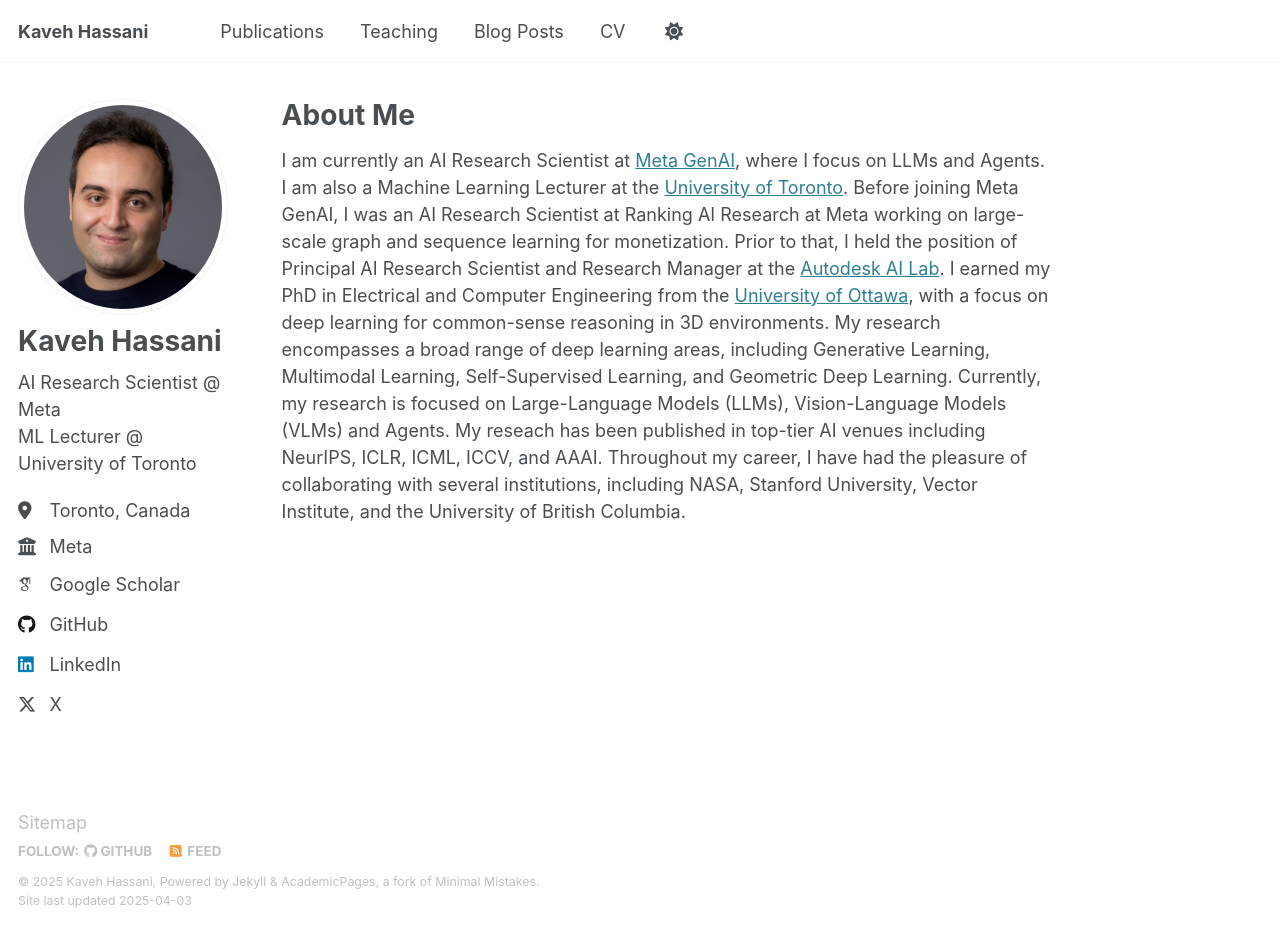
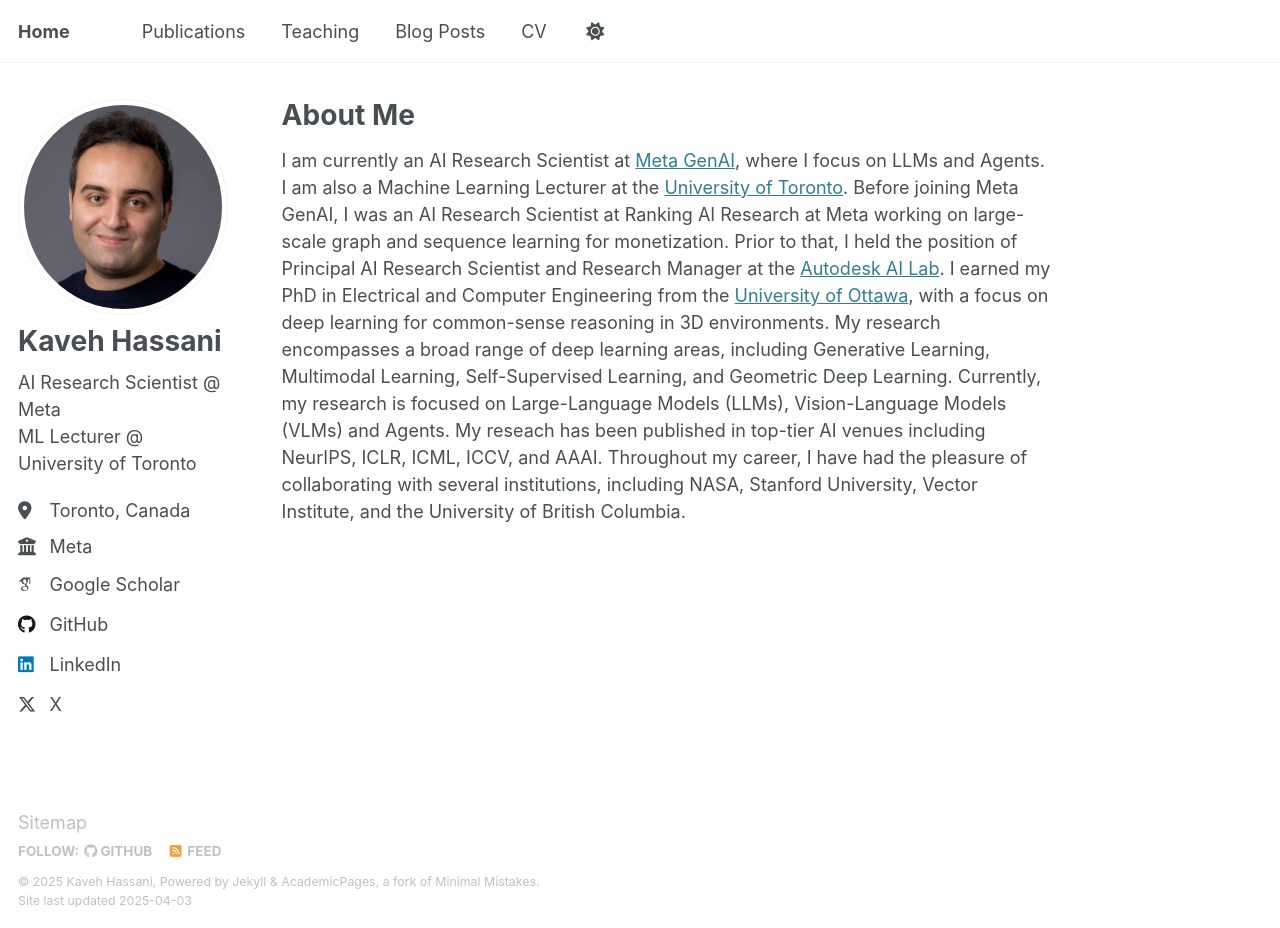
Before and after one commit to kavehhassani/kavehhassani.github.io, a Jekyll site: the page built from _pages/about.md, in a window 1280 px wide and 928 px high. Built offline with Jekyll 4.4.1, drawn with Linux system fonts in a browser that asks for light colours; some web fonts are replaced.

Commit message:
Update _config.yml

```diff
--- a/_config.yml
+++ b/_config.yml
@@ -9,7 +9,7 @@
 # Basic Site Settings
 locale                   : "en-US"
 site_theme               : "default"
-title                    : "Kaveh Hassani"
+title                    : "Home"
 title_separator          : "-"
 name                     : &name "Kaveh Hassani"
 description              : &description "personal description"
```
